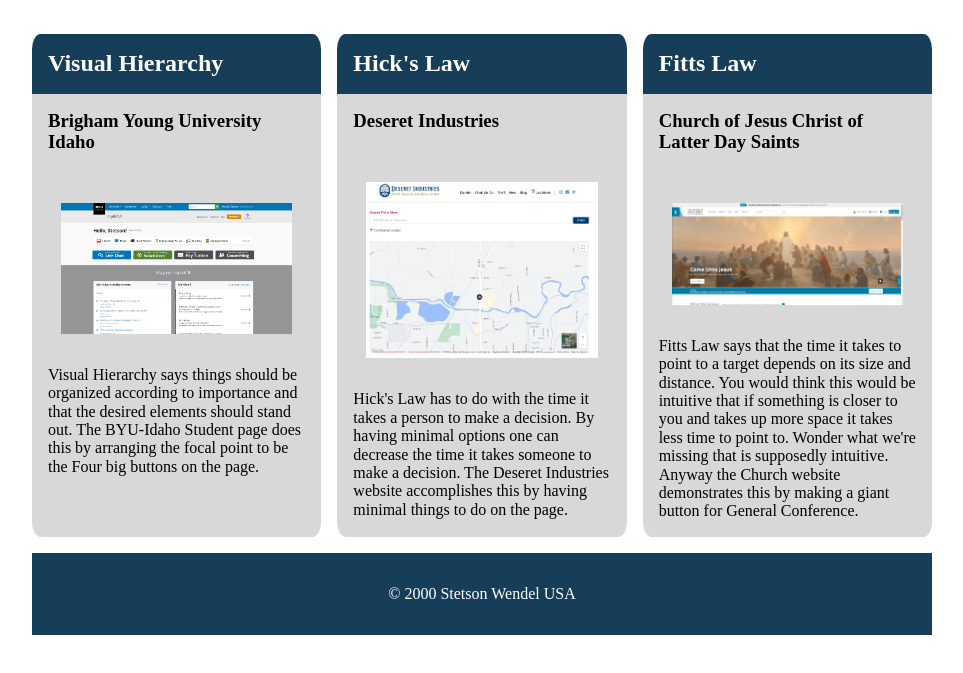
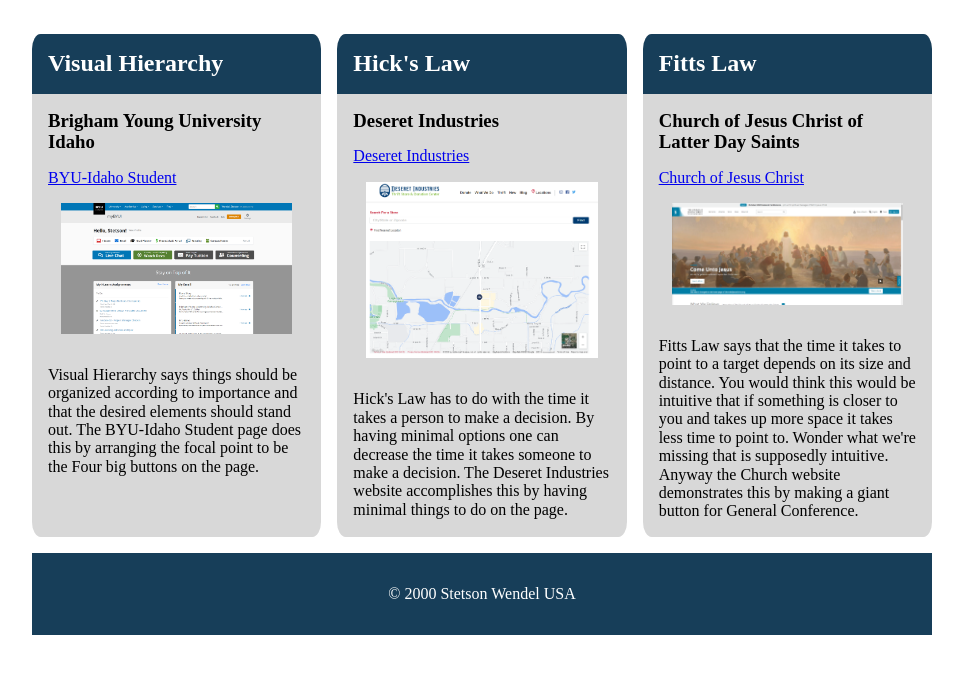
Before and after one commit to StetsonWendel/wdd230, a plain HTML site: page lesson02/design-principles.html in a window 1280 px wide. Shown: the part 101-774 px from the top of the page, without its empty margins (158-1121 px from the left). Drawn offline with nearby package versions, Linux system fonts and the light colour scheme.

Commit message:
Link Fix

```diff
--- a/lesson02/design-principles.html
+++ b/lesson02/design-principles.html
@@ -22,7 +22,7 @@
         <section class="sectionOne">
             <h2>Visual Hierarchy</h2>
             <h3>Brigham Young University Idaho</h3>
-            <a href="https://web.byui.edu/portal/student/"></a>
+            <a href="https://web.byui.edu/portal/student/">BYU-Idaho Student</a>
             <img src="images/VisualHierarchy.png" alt="The BYU-Idaho Student Homepage">
             <p>
                 Visual Hierarchy says things should be organized according to importance and that
@@ -33,7 +33,7 @@
         <section class="sectionTwo">
             <h2>Hick's Law</h2>
             <h3>Deseret Industries</h3>
-            <a href="https://www.deseretindustries.org/locations/rexburg-id"></a>
+            <a href="https://www.deseretindustries.org/locations/rexburg-id">Deseret Industries</a>
             <img src="images/HicksLaw.png" alt="The Deseret Industries Website">
             <p>
                 Hick's Law has to do with the time it takes a person to make a decision. By having minimal
@@ -44,7 +44,7 @@
         <section class="sectionThree">
             <h2>Fitts Law</h2>
             <h3>Church of Jesus Christ of Latter Day Saints</h3>
-            <a href="https://www.churchofjesuschrist.org/?lang=eng"></a>
+            <a href="https://www.churchofjesuschrist.org/?lang=eng">Church of Jesus Christ</a>
             <img src="images/FittsLaw.png" alt="Church of Jesus Christ Web Page">
             <p>
                 Fitts Law says that the time it takes to point to a target depends on its size and distance.
```
